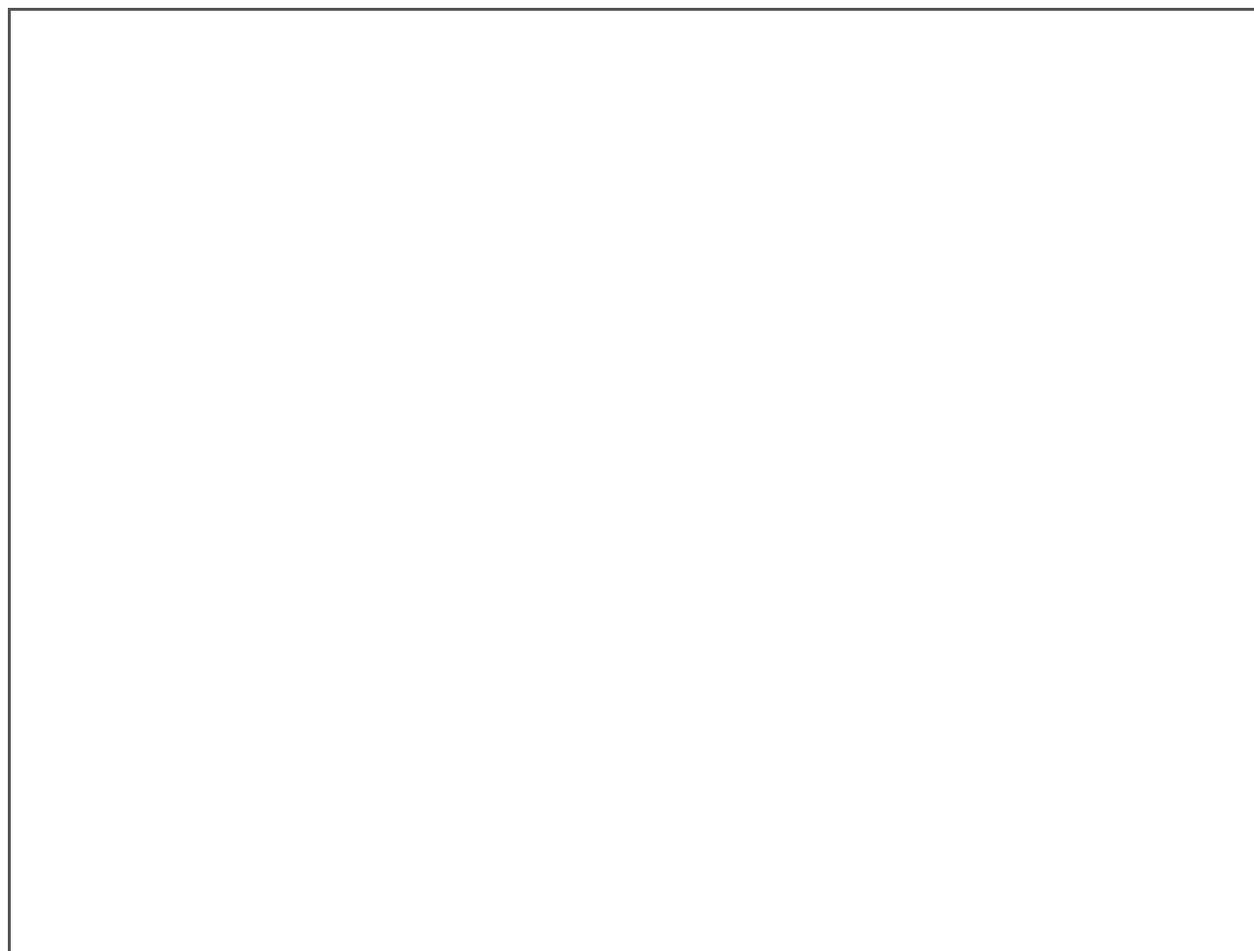
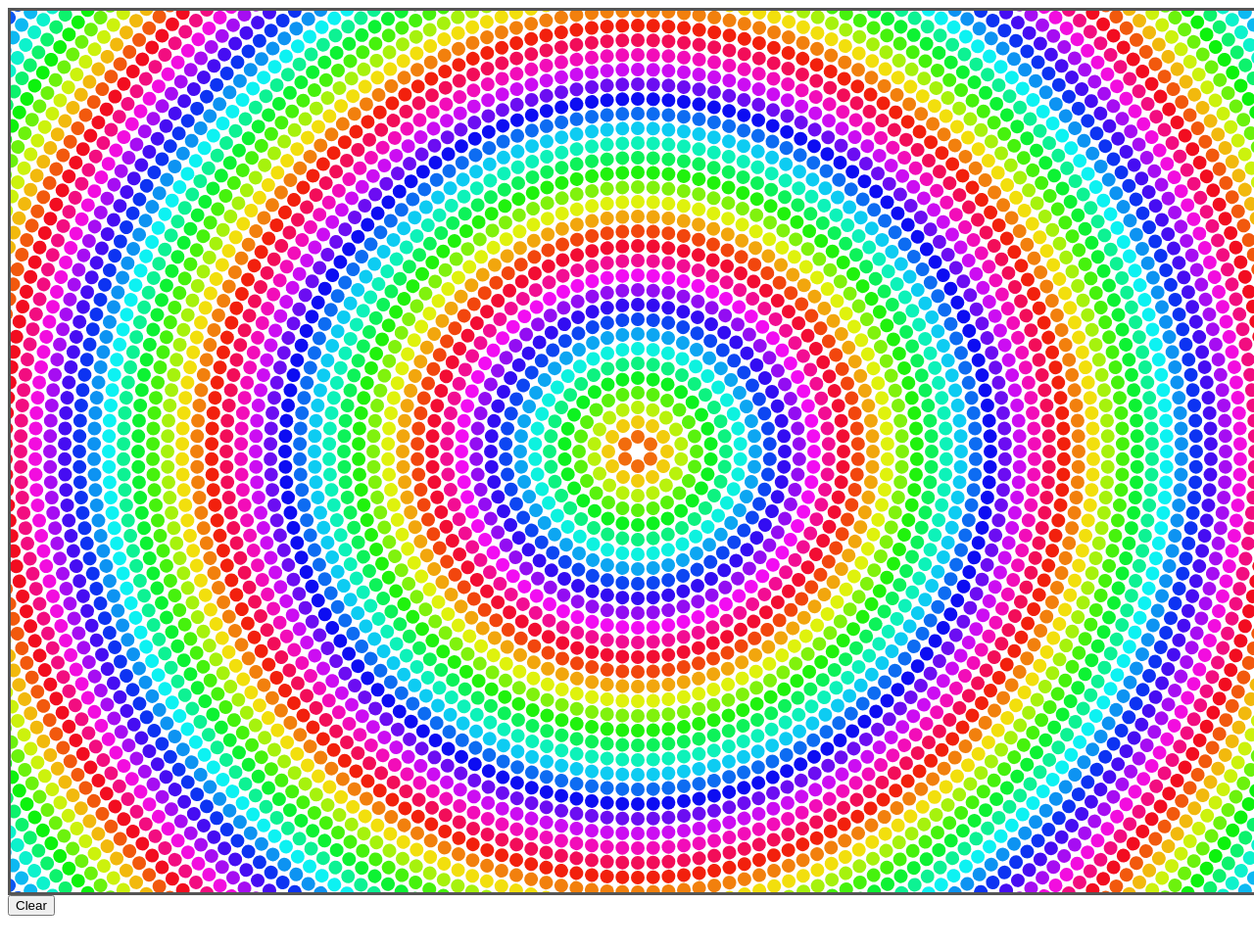
Before and after one commit to JellyfishJoe/Canvas-Drawing-Practice, a plain HTML site: page index.html in a window 1280 px wide. Shown: the top 971 px of the page at 98% size. After the commit the page ends 943 px from the top, so only its background shows below. Drawn offline with Linux system fonts and the light colour scheme.

Commit message:
Did shit

```diff
--- a/index.html
+++ b/index.html
@@ -7,8 +7,9 @@
 </head>
 <body>
 	<div id="board">
-		<canvas width="1280" height="960"></canvas>
+		<canvas width="1280" height="900"></canvas>
 	</div>
+	<button id="clicker">Clear</button>
 	<script src="src/main.js"></script>
 </body>
 </html>
--- a/res/main.css
+++ b/res/main.css
@@ -2,5 +2,5 @@
 	margin: auto;
 	border: 3px solid #555;
 	width: 1280px;
-	height: 960px;
+	height: 900px;
 }
--- a/src/main.js
+++ b/src/main.js
@@ -1,20 +1,27 @@
 const canvas = document.querySelector("#board canvas");
 const ctx = canvas.getContext("2d");
+
 /*
+//////////RED CIRCLE WITH BLACK OUTLINE
 ctx.strokeStyle = "black";
 ctx.fillStyle = "red";
 ctx.fillRect(300, 200, 50, 50);
 ctx.strokeRect(300, 200, 50, 50);
+*/
 
+/*
+//////////RED SQUARE WITH BLACK OUTLINE
 ctx.beginPath();
 ctx.arc(325, 170, 25, 0, Math.PI * 2, false);
 ctx.fill();
 ctx.stroke();
 */
 
+//////////CONSTANT FOR ALL FOLLOWING FUNCTIONS
 const { width: w, height: h } = canvas;
 
-/*
+ /*
+//////////STARFIELD
 ctx.fillStyle = "black";
 ctx.fillRect(0, 0, w, h);
 ctx.fillStyle = "#555";
@@ -32,7 +39,9 @@ for (let i = 0; i < 550; i++) {
 	ctx.fill();
 }
 */
+
 /*
+//////////REPEATED TEXT AESTHETIC
 ctx.font = "20pt courier";
 
 const center = w / 2;
@@ -43,7 +52,9 @@ for (let i = 0; i < 11; i++) {
 }
 ctx.strokeText("strokes the world", center, h - 30);
 */
+
 /*
+//////////SNOWFLAKE FIELD
 const img = new Image();
 img.src = "res/images/snowflake2.png";
 img.addEventListener("load", draw, false);
@@ -62,6 +73,8 @@ function draw() {
 }
 */
 
+/*
+//////////REPEATED IMAGE EFFECT
 const img = new Image();
 img.src = "res/images/rick.png";
 img.addEventListener("load", draw, false)
@@ -84,3 +97,51 @@ function draw() {
 	}
 
 }
+*/
+
+/*
+//////////SAVE AND RESTORE RECTANGLES
+function draw() {
+	for (let i = 0; i < 100; i++) {
+		const x = Math.random() * w;
+		const y = Math.random() * h;
+		ctx.fillRect(x, y, 50, 50);
+	}
+}
+
+ctx.fillStyle = "black";
+draw();
+
+ctx.save();
+ctx.fillStyle = "red";
+draw();
+ctx.restore;
+
+// Back in black!
+draw();
+*/
+
+
+////////// Psychedelic Circle
+ctx.translate(w / 2, h / 2);
+
+var color = 0;
+
+
+	for (let ring = 1; ring < 53; ring++) {
+		ctx.fillStyle = `hsl(${(ring + color) * 25}, 90%, 50%)`;
+		for (let dots = 0; dots < ring * 6; dots++) {
+			ctx.rotate((Math.PI * 2) / (ring * 6));
+			ctx.beginPath();
+			ctx.arc(0, ring * 15, 7, 0, Math.PI * 2, true);
+			ctx.fill();
+		}
+	}
+
+
+document.getElementById("clicker").addEventListener("click", clear);
+
+function clear() {
+	ctx.clearRect(-canvas.width, -canvas.height, canvas.width * 2, canvas.height * 2);
+	console.log("cleared");
+}
```
